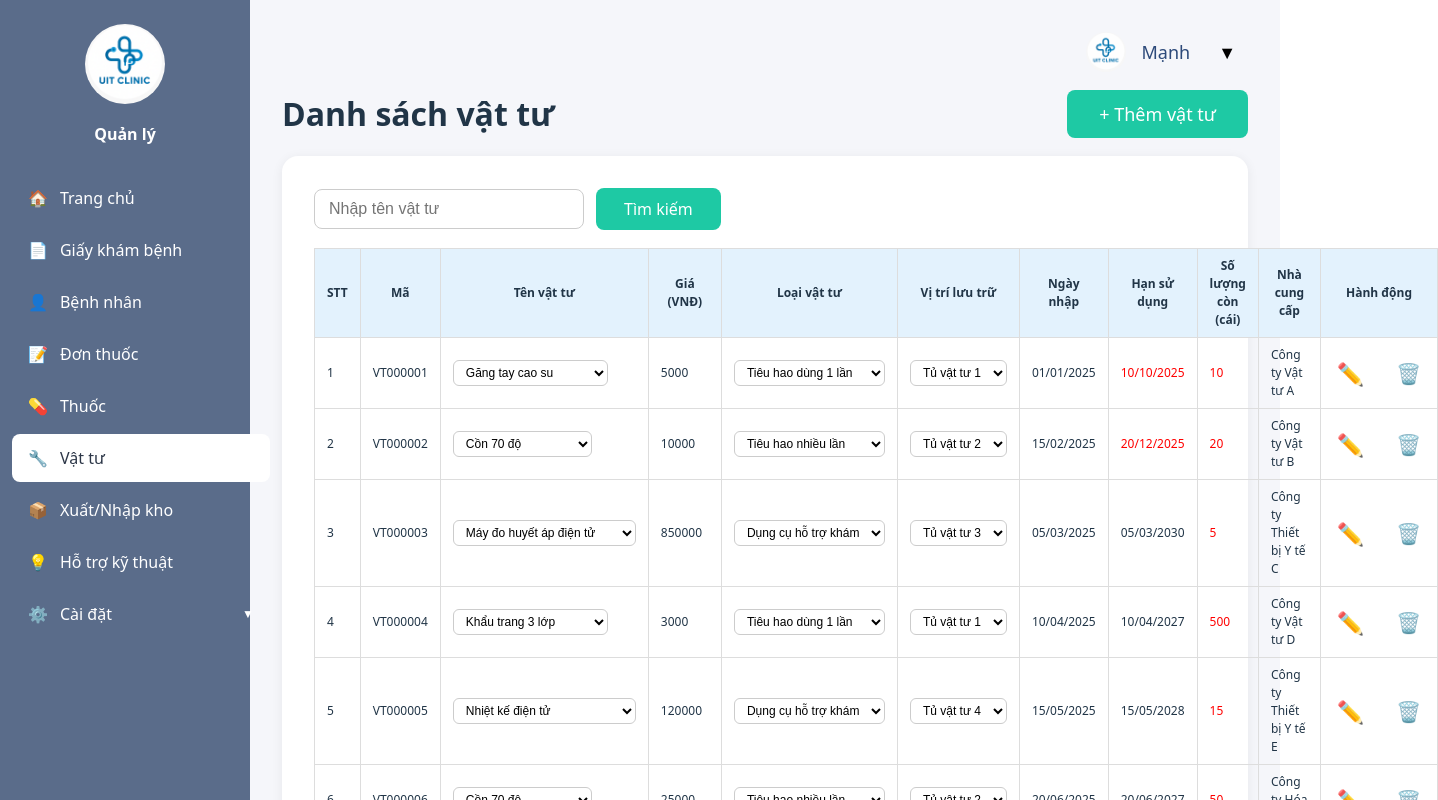
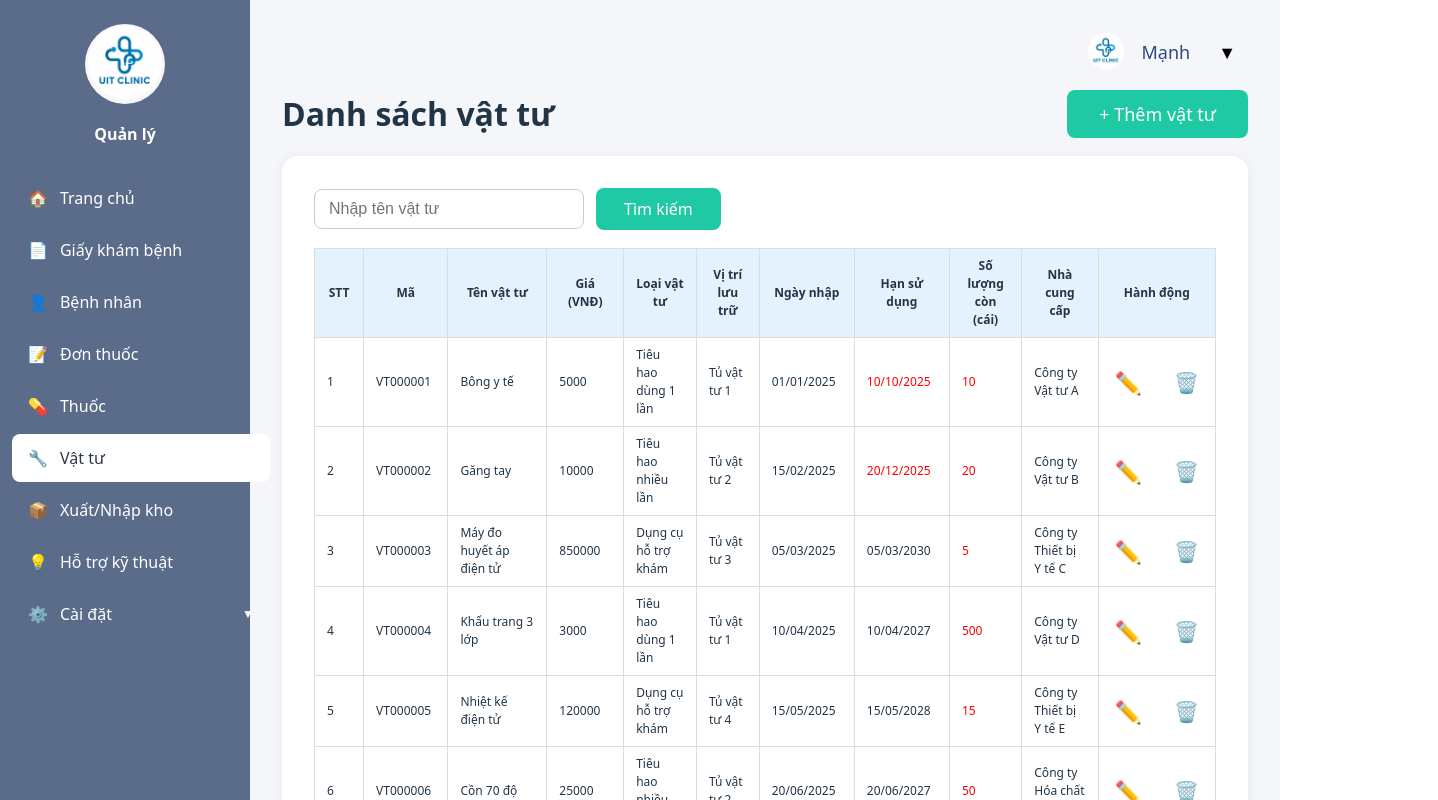
Before and after one commit to tolinh91/UITClinic, a React (Vite) app in the folder frontend/phongmach/: page /qlvattu in a window 1280 px wide. Shown: the top 800 px of the page, 1438 px wide, since content can reach past the window. Built offline with nearby package versions, Linux system fonts and the light colour scheme.

Commit message:
Disable editing item on the same page

```diff
--- a/frontend/phongmach/src/pages/VatTu/QLVatTu.tsx
+++ b/frontend/phongmach/src/pages/VatTu/QLVatTu.tsx
@@ -5,86 +5,16 @@ import { useVatTu } from '../../contexts/VatTuContext';
 import Sidebar from '../../components/Sidebar';
 import appIcon from '../../assets/appicon.png';
 
-const storageOptions = [
-  "Tủ vật tư 1", "Tủ vật tư 2", "Tủ vật tư 3", "Tủ vật tư 4", "Tủ vật tư 5"
-];
-const typeOptions = [
-  "Tiêu hao dùng 1 lần",
-  "Tiêu hao nhiều lần",
-  "Dụng cụ hỗ trợ khám",
-  "Thiết bị văn phòng"
-];
-
 
 function QLVatTu() {
   const navigate = useNavigate();
-  const { vatTuList, deleteVatTu, updateVatTu } = useVatTu();
+  const { vatTuList, deleteVatTu } = useVatTu();
   const [menuOpen, setMenuOpen] = useState(false);
   const [search, setSearch] = useState("");
   const [deleteIdx, setDeleteIdx] = useState<number|null>(null);
   const [deletePassword, setDeletePassword] = useState("");
   const [deleteError, setDeleteError] = useState("");
   const [deleteSuccess, setDeleteSuccess] = useState(false);
-
-  // Các lựa chọn cho tên vật tư theo loại
-  const nameOptionsByType: Record<string, string[]> = {
-    "Tiêu hao dùng 1 lần": [
-      "Găng tay cao su",
-      "Găng tay nitrile",
-      "Khẩu trang 3 lớp",
-      "Kim tiêm 23G/25G",
-      "Ống tiêm 1ml",
-      "Ống tiêm 3ml",
-      "Ống tiêm 5ml",
-      "Gạc vô trùng",
-      "Bông thấm",
-      "Băng cuộn",
-      "Ống nghiệm máu",
-      "Que thử đường huyết",
-      "Que thử nước tiểu"
-    ],
-    "Tiêu hao nhiều lần": [
-      "Cồn 70 độ",
-      "Chlorhexidine",
-      "Gel rửa tay",
-      "Khăn lau tay",
-      "Giấy khám bệnh",
-      "Giấy xét nghiệm",
-      "Tăm bông vô trùng",
-      "Que đè lưỡi gỗ"
-    ],
-    "Dụng cụ hỗ trợ khám": [
-      "Đèn soi tai",
-      "Gương soi họng",
-      "Ống nội soi nhỏ",
-      "Máy đo huyết áp điện tử",
-      "Máy đo huyết áp thủy ngân",
-      "Ống nghe y tế 1 đầu",
-      "Ống nghe y tế 2 đầu",
-      "Glucometer",
-      "Que thử đường huyết",
-      "Nhiệt kế hồng ngoại",
-      "Nhiệt kế điện tử",
-      "Máy xét nghiệm nước tiểu",
-      "Máy test nhanh nước tiểu"
-    ],
-    "Thiết bị văn phòng": [
-      "Máy in phiếu khám",
-      "Giấy in toa thuốc",
-      "Thẻ từ",
-      "Hồ sơ",
-      "Sổ khám",
-      "Đơn thuốc",
-      "Hóa đơn"
-    ]
-  };
-
-  const handleNameChange = (idx: number, value: string) => {
-    const vatTu = vatTuList[idx];
-    if (vatTu) {
-      updateVatTu(vatTu.id, { name: value });
-    }
-  };
 
   const handleSearch = () => {
     return vatTuList.filter(t => t.name.toLowerCase().includes(search.toLowerCase()));
@@ -229,34 +159,14 @@ function QLVatTu() {
                       <td style={{ padding: '8px 12px', border: '1px solid #ddd' }}>{idx + 1}</td>
                       <td style={{ padding: '8px 12px', border: '1px solid #ddd' }}>{vattu.id}</td>
                       <td style={{ padding: '8px 12px', border: '1px solid #ddd', width: 220 }}>
-                        {nameOptionsByType[vattu.type] ? (
-                          <select value={vattu.name} style={{ padding: '4px 8px', borderRadius: 6, border: '1px solid #ccc', fontSize: 12, background: '#fff' }} onChange={e => handleNameChange(idx, e.target.value)}>
-                            {nameOptionsByType[vattu.type].map(opt => (
-                              <option key={opt} value={opt}>{opt}</option>
-                            ))}
-                          </select>
-                        ) : (
-                          vattu.name
-                        )}
+                        {vattu.name}
                       </td>
                       <td style={{ padding: '8px 12px', border: '1px solid #ddd', width: 70 }}>{vattu.price}</td>
                       <td style={{ padding: '8px 12px', border: '1px solid #ddd', width: 100 }}>
-                        <select value={vattu.type} style={{ padding: '4px 8px', borderRadius: 6, border: '1px solid #ccc', fontSize: 12, background: '#fff' }} onChange={e => {
-                          const newType = e.target.value;
-                          const newName = nameOptionsByType[newType]?.[0] || vattu.name;
-                          updateVatTu(vattu.id, { type: newType, name: newName });
-                        }}>
-                          {typeOptions.map(opt => (
-                            <option key={opt} value={opt}>{opt}</option>
-                          ))}
-                        </select>
+                        {vattu.type}
                       </td>
                       <td style={{ padding: '8px 12px', border: '1px solid #ddd', width: 120 }}>
-                        <select value={vattu.storage} style={{ padding: '4px 8px', borderRadius: 6, border: '1px solid #ccc', fontSize: 12, background: '#fff' }} onChange={e => updateVatTu(vattu.id, { storage: e.target.value })}>
-                          {storageOptions.map(opt => (
-                            <option key={opt} value={opt}>{opt}</option>
-                          ))}
-                        </select>
+                        {vattu.storage}
                       </td>
                       <td style={{ padding: '8px 12px', border: '1px solid #ddd', width: 100 }}>{vattu.dateImport}</td>
                       <td style={{ padding: '8px 12px', border: '1px solid #ddd', width: 100, color: expiryColor }}>{vattu.expiry}</td>
```
